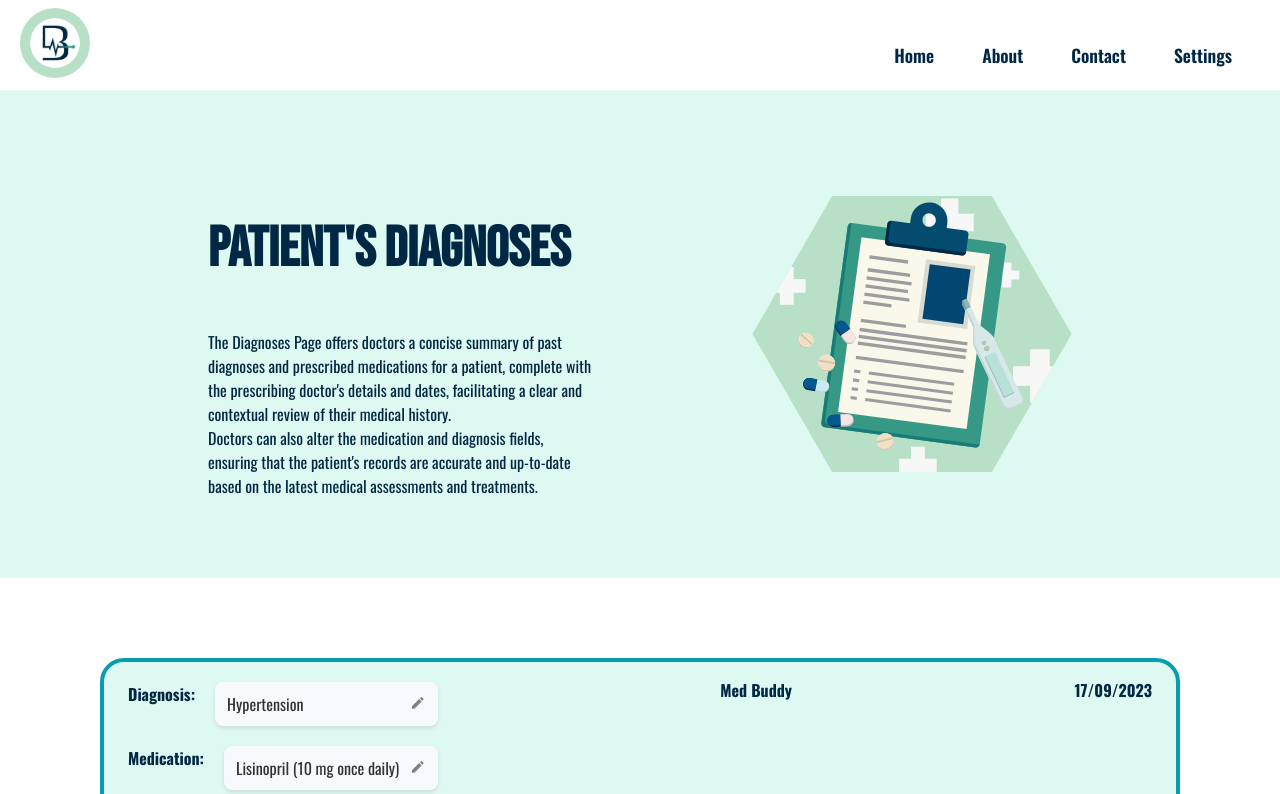
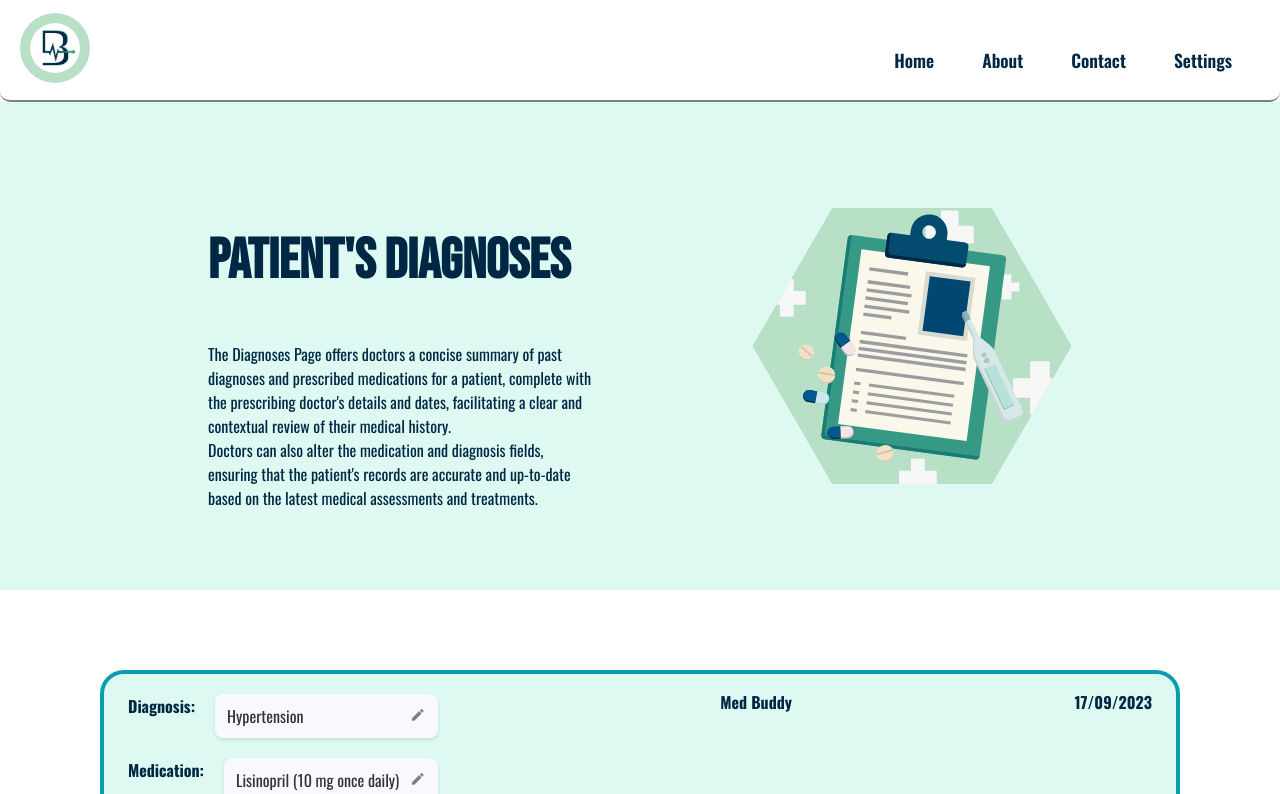
Before and after one commit to GrupaA4/MedBuddy, a React (Create React App) app in the folder FrontEnd/medbuddy/: page /diagnoses in a window 1280 px wide. Shown: the top 794 px of the page. Built offline with nearby package versions, Linux system fonts and the light colour scheme.

Commit message:
navbar update

```diff
--- a/FrontEnd/medbuddy/src/Medic/navigation/Diagnoses/Diagnoses.css
+++ b/FrontEnd/medbuddy/src/Medic/navigation/Diagnoses/Diagnoses.css
@@ -1,4 +1,4 @@
-.navbar-container {
+.navbar-container-diagnosis {
   width: 100%;
   padding: 5px 0;
   border-bottom: 2px solid grey;
--- a/FrontEnd/medbuddy/src/Medic/navigation/MainPage/Conversations.css
+++ b/FrontEnd/medbuddy/src/Medic/navigation/MainPage/Conversations.css
@@ -20,13 +20,12 @@
   display: flex;
   flex-direction: column;
 }
-/* .navbar-container {
+.navbar-container-mainpage-medic {
   width: 100%;
-  padding: 12px 0;
+  padding: 5px 0;
   border-bottom: 2px solid grey;
   border-radius: 10px;
-} */
-
+}
 .conversations-container-mainpage-medic {
   height: 70vh;
   display: flex;
--- a/FrontEnd/medbuddy/src/Medic/navigation/Profile/Profile.css
+++ b/FrontEnd/medbuddy/src/Medic/navigation/Profile/Profile.css
@@ -21,7 +21,7 @@
 }
 .navbar-container-profile {
   width: 100%;
-  padding: 12px 0;
+  padding: 5px 0;
   border-bottom: 2px solid grey;
   border-radius: 10px;
 }
--- a/FrontEnd/medbuddy/src/Medic/navigation/common-components/Navbar.js
+++ b/FrontEnd/medbuddy/src/Medic/navigation/common-components/Navbar.js
@@ -41,7 +41,7 @@ const Navbar = () => {
       path: "/contact",
     },
     {
-      text: "Settings",
+      text: "Profile",
       icon: <SettingsIcon />,
       path: "/settingsMedic",
     },
```
